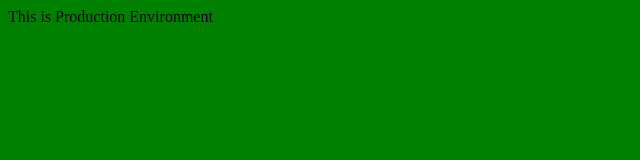
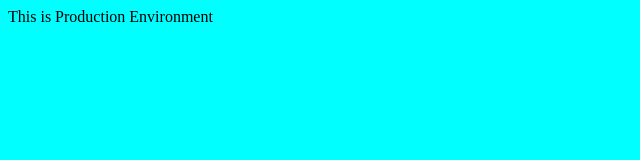
Before and after one commit to DevanshSoni/MLOPS_Task1, a plain HTML site: page index.html in a window 1280 px wide. Shown: the whole page, without its empty margins (0-640 px from the left). Drawn offline with Linux system fonts and the light colour scheme.

Commit message:
Changes in the developer Branch

```diff
--- a/index.html
+++ b/index.html
@@ -1,5 +1,5 @@
 <html>
-	<body bgcolor="green">
+	<body bgcolor="cyan">
 		This is Production Environment
 		</body>
 	</html>
```
